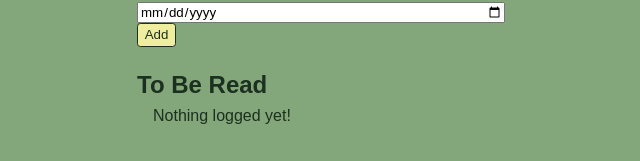
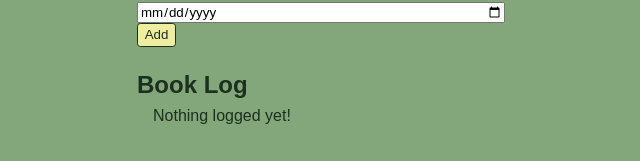
Before and after one commit to melyjely/CIS223_Final-Project, a React (Vite) app: page / in a window 1280 px wide. Shown: the part 241-402 px from the top of the page, without its empty margins (319-959 px from the left). Built offline with nearby package versions, Linux system fonts and the light colour scheme.

Commit message:
Add files via upload

```diff
--- a/src/App.jsx
+++ b/src/App.jsx
@@ -61,7 +61,7 @@ export default function App() {
   return (
     <>
       <NewBookLog onSubmit={addBook} />
-      <h1 className="header">To Be Read</h1>
+      <h1 className="header">Book Log</h1>
       <BookList books={books} deleteBook={deleteBook} />
       {/* removed "toggleTodo={toggleTodo}"^ */}
     </>
```
